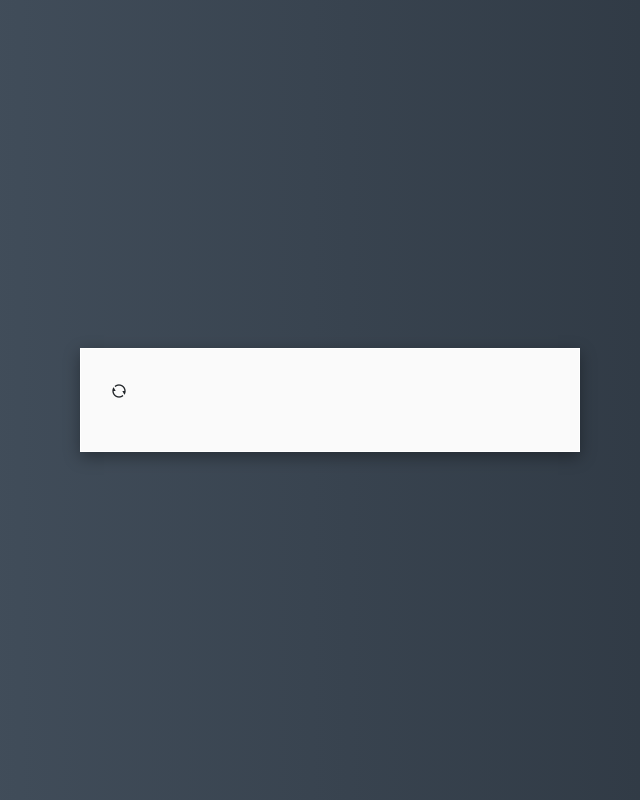
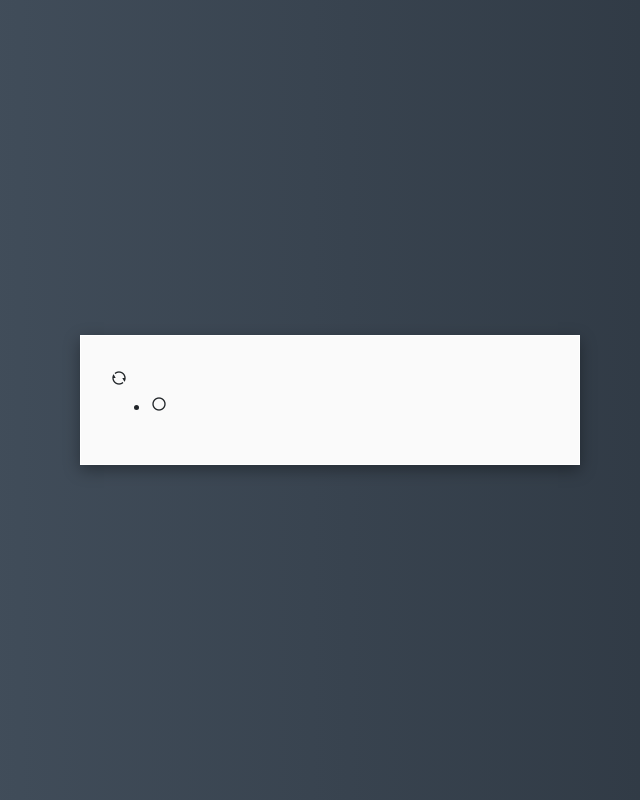
Before and after one commit to favy-codez/todo-list-app, a plain HTML site: page index.html in a window 1280 px wide. Shown: the whole page, without its empty margins (310-950 px from the left). Drawn offline with nearby package versions, Linux system fonts and the light colour scheme.

Commit message:
commit message

```diff
--- a/index.html
+++ b/index.html
@@ -44,7 +44,9 @@
 
         <div class="content">
             <ul id="list">
-
+                <li class="list">
+                    <i class="ri-checkbox-blank-circle-line"></i>
+                </li>
             </ul>
 
             <div class="add-item">
```
